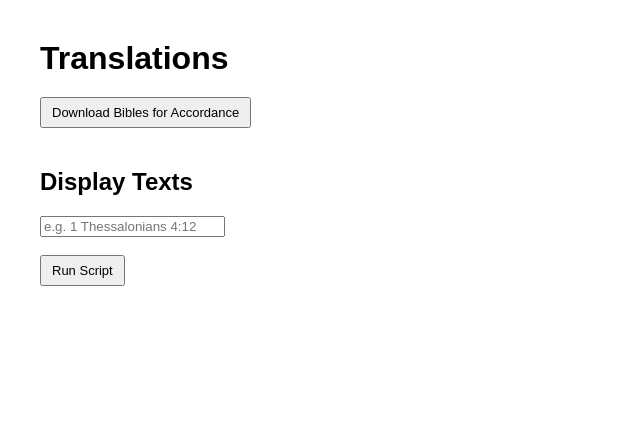
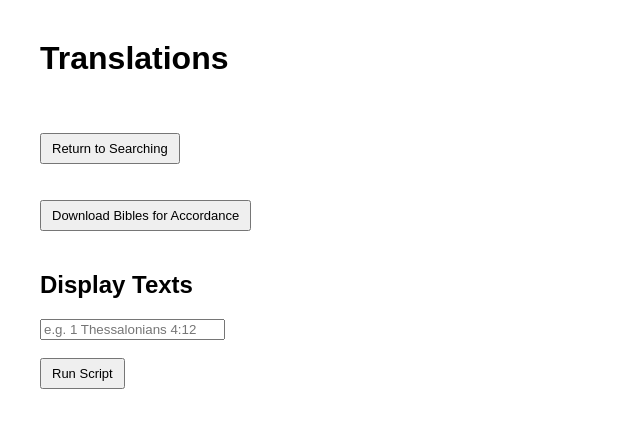
Before and after one commit to stephenwunrow/USFM-Tool, a Flask app: page /translations in a window 1280 px wide. Shown: the top 428 px of the page, without its empty margins (0-640 px from the left). Run offline with Flask 3, Linux system fonts and the light colour scheme; parts of the project's set-up code (start-up, migrations or seed data) failed here and were passed over.

Commit message:
adding return button translations

```diff
--- a/templates/translations.html
+++ b/templates/translations.html
@@ -44,6 +44,12 @@
 
     <h1>Translations</h1>
 
+    <br><br>
+    <form action="/" method="get">
+        <button type="submit">Return to Searching</button>
+    </form>
+    <br><br>
+
     <!-- Download Section -->
     <form method="get" action="{{ url_for('download_accordance') }}">
         <button type="submit">Download Bibles for Accordance</button>
```
